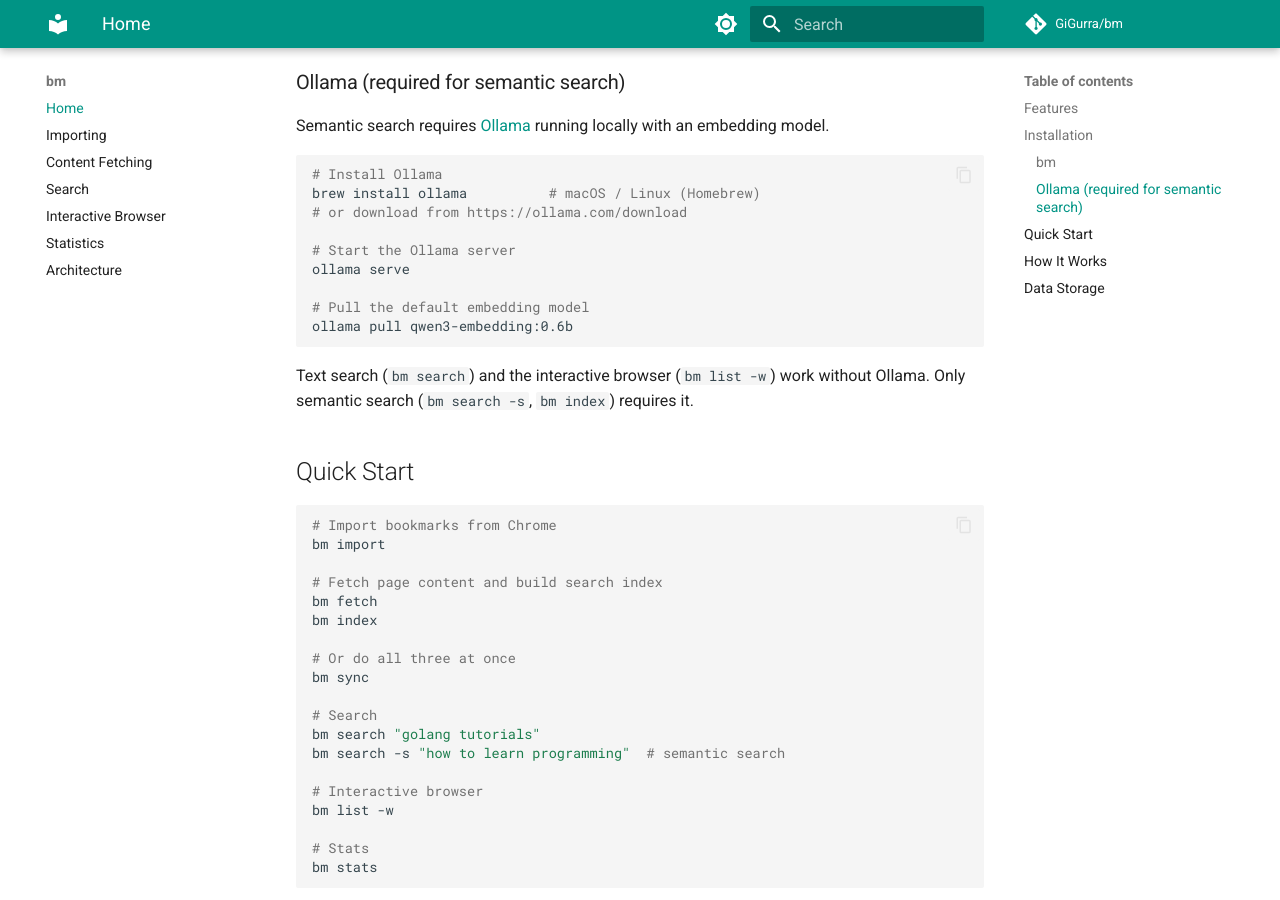
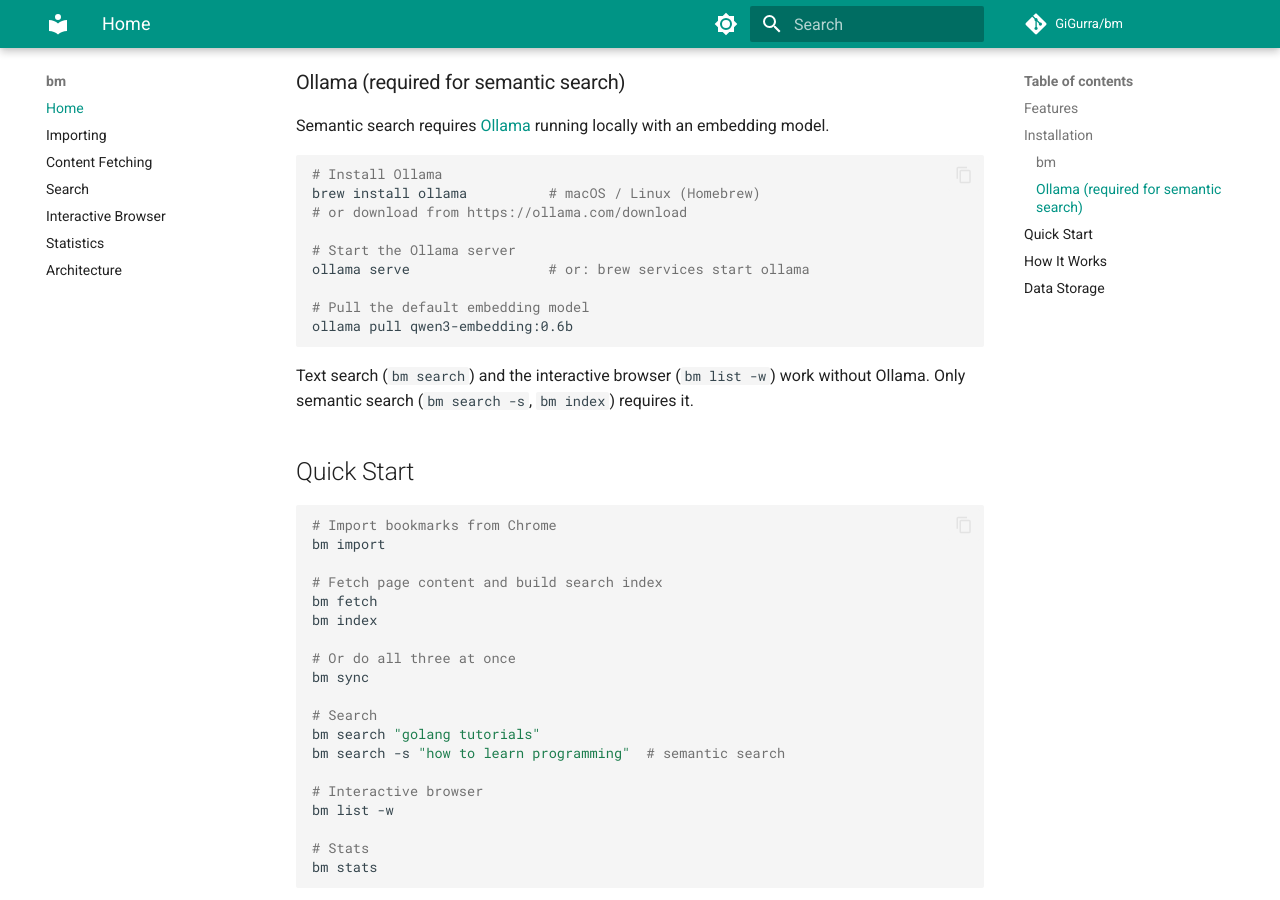
Before and after one commit to GiGurra/bm, an MkDocs documentation site: the page built from docs/index.md, in a window 1280 px wide and 900 px high, scrolled down 683 px. Built offline with MkDocs 1.6.1 and Material for MkDocs 9.7.7, drawn with Linux system fonts in a browser that asks for light colours; comment, search, counter and statistics services are not loaded.

Commit message:
Mention brew services as alternative to ollama serve
Co-Authored-By: Claude Opus 4.6 <noreply@anthropic.com>

```diff
--- a/docs/index.md
+++ b/docs/index.md
@@ -29,7 +29,7 @@ brew install ollama          # macOS / Linux (Homebrew)
 # or download from https://ollama.com/download
 
 # Start the Ollama server
-ollama serve
+ollama serve                 # or: brew services start ollama
 
 # Pull the default embedding model
 ollama pull qwen3-embedding:0.6b
```
